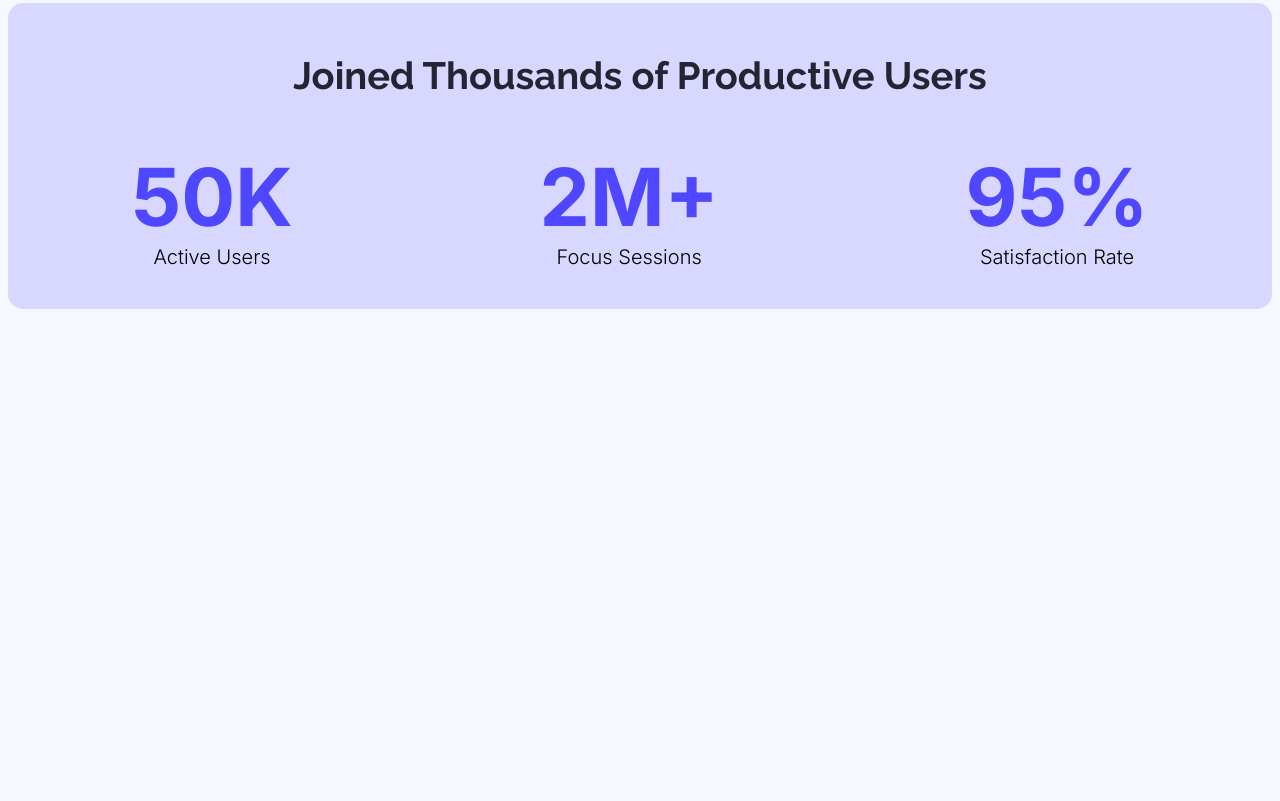
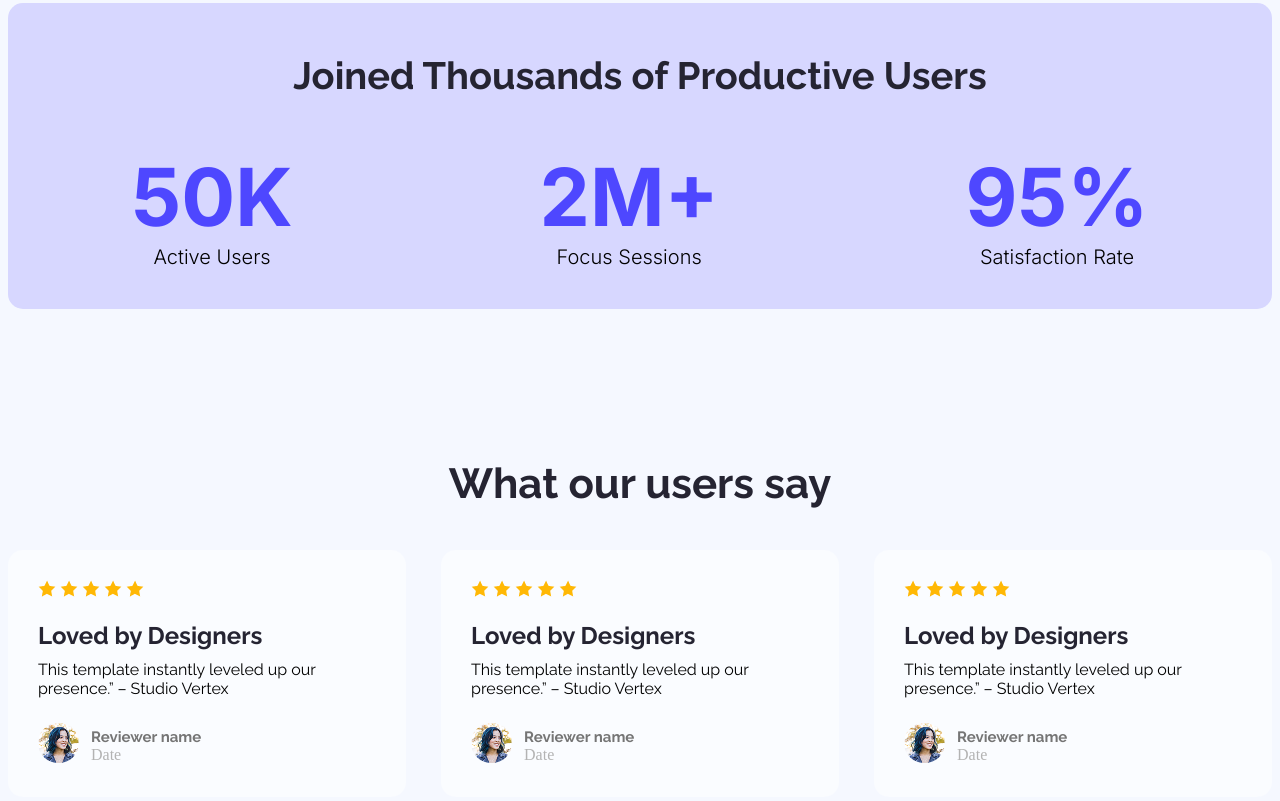
Before and after one commit to labibaltasfi/Labib-assignment-One, a plain HTML site: page index.html in a window 1280 px wide. Shown: the part 1332-2133 px from the top of the page. Before the commit the page ends 1649 px from the top, so only its background shows below. Drawn offline with Linux system fonts and the light colour scheme.

Commit message:
added review section

```diff
--- a/index.html
+++ b/index.html
@@ -52,6 +52,71 @@
             </div>
            </div>
         </section>
+        <section class="reviews-section">
+            <h3 class="reviews-title text-center">What our users say</h3>
+            <div class="reviews">
+                <div class="reviews-card">
+                <div class="reviews-stars">
+                    <img src="image/icon-star.png" alt="">
+                    <img src="image/icon-star.png" alt="">
+                    <img src="image/icon-star.png" alt="">
+                    <img src="image/icon-star.png" alt="">
+                    <img src="image/icon-star.png" alt="">
+                </div>
+                <h4 class="reviews-card-title">Loved by Designers</h4>
+                <p class="reviews-card-description">This template instantly leveled up our <br> presence.” – Studio Vertex</p>
+               <div class="reviewers">
+                    <div class="reviewers-img">
+                        <img src="image/avatar.png" alt="">
+                    </div>
+                   <div class="reviewers-details">
+                     <h6 class="reviewers-name">Reviewer name</h6>
+                    <span class="reviews-date">Date</span>
+                   </div>
+                </div>
+            </div>
+            <div class="reviews-card">
+                <div class="reviews-stars">
+                     <img src="image/icon-star.png" alt="">
+                    <img src="image/icon-star.png" alt="">
+                    <img src="image/icon-star.png" alt="">
+                    <img src="image/icon-star.png" alt="">
+                    <img src="image/icon-star.png" alt="">
+                </div>
+                <h4 class="reviews-card-title">Loved by Designers</h4>
+                <p class="reviews-card-description">This template instantly leveled up our <br> presence.” – Studio Vertex</p>
+                <div class="reviewers">
+                    <div class="reviewers-img">
+                        <img src="image/avatar.png" alt="">
+                    </div>
+                   <div class="reviewers-details">
+                     <h6 class="reviewers-name">Reviewer name</h6>
+                    <span class="reviews-date">Date</span>
+                   </div>
+                </div>
+            </div>
+            <div class="reviews-card">
+                <div class="reviews-stars">
+                    <img src="image/icon-star.png" alt="">
+                    <img src="image/icon-star.png" alt="">
+                    <img src="image/icon-star.png" alt="">
+                    <img src="image/icon-star.png" alt="">
+                    <img src="image/icon-star.png" alt="">
+                </div>
+                <h4 class="reviews-card-title">Loved by Designers</h4>
+                <p class="reviews-card-description">This template instantly leveled up our <br> presence.” – Studio Vertex</p>
+                <div class="reviewers">
+                    <div class="reviewers-img">
+                        <img src="image/avatar.png" alt="">
+                    </div>
+                   <div class="reviewers-details">
+                     <h6 class="reviewers-name">Reviewer name</h6>
+                    <span class="reviews-date">Date</span>
+                   </div>
+                </div>
+            </div>
+            </div>
+        </section>
     </main>
     <footer>
 
--- a/styles/styles.css
+++ b/styles/styles.css
@@ -152,3 +152,67 @@ main {
     color: #000000;
     padding-bottom: 20px;
 }
+
+/* reviews styles  */
+.reviews-section{
+    margin-top: 100px;
+    margin-bottom: 100px;
+}
+.reviews-title{
+     padding-top: 50px;
+    font-family: "Raleway";
+    font-size: 42px;
+    font-weight: 700;
+    color: #252432;
+}
+
+
+.reviews{
+    display: flex;
+    justify-content: space-between;
+}
+
+.reviewers{
+    display: flex
+}
+
+.reviews-card {
+    background-color: #FAFCFF;
+    padding: 30px;
+    padding-right: 90px;
+    border-radius: 15px;
+}
+
+.reviews-stars{
+    padding-bottom: 20px;
+}
+
+.reviews-card-title{
+     font-family: "Raleway";
+    font-size: 24px;
+    color: #252432;
+    margin-bottom: 10px;
+}
+
+.reviews-card-description{
+     font-family: "Raleway";
+    color: #000000;
+    margin-bottom: 25px;
+}
+
+.reviewers-img img{
+    border-radius: 50%;
+    margin-right: 12px;
+}
+
+.reviewers-name{
+    color: #757575;
+    padding-top: 5px;
+       font-family: "Raleway";
+    margin-bottom: 0px;
+    font-size: 15px;
+}
+
+.reviews-date{
+    color: #b3b3b3  ;
+}
```
